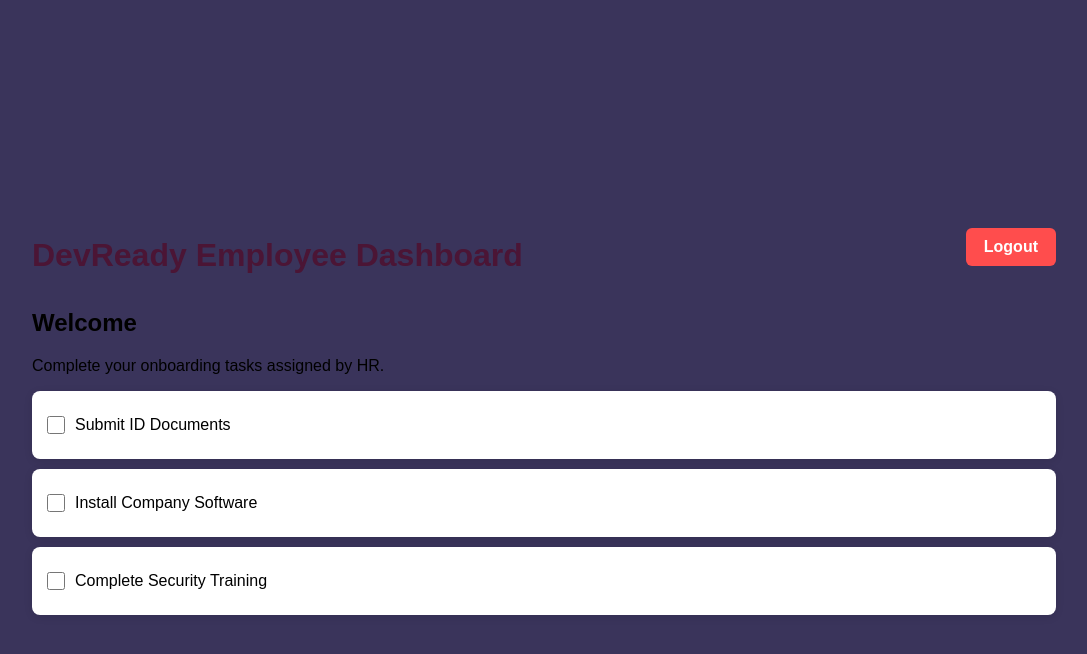
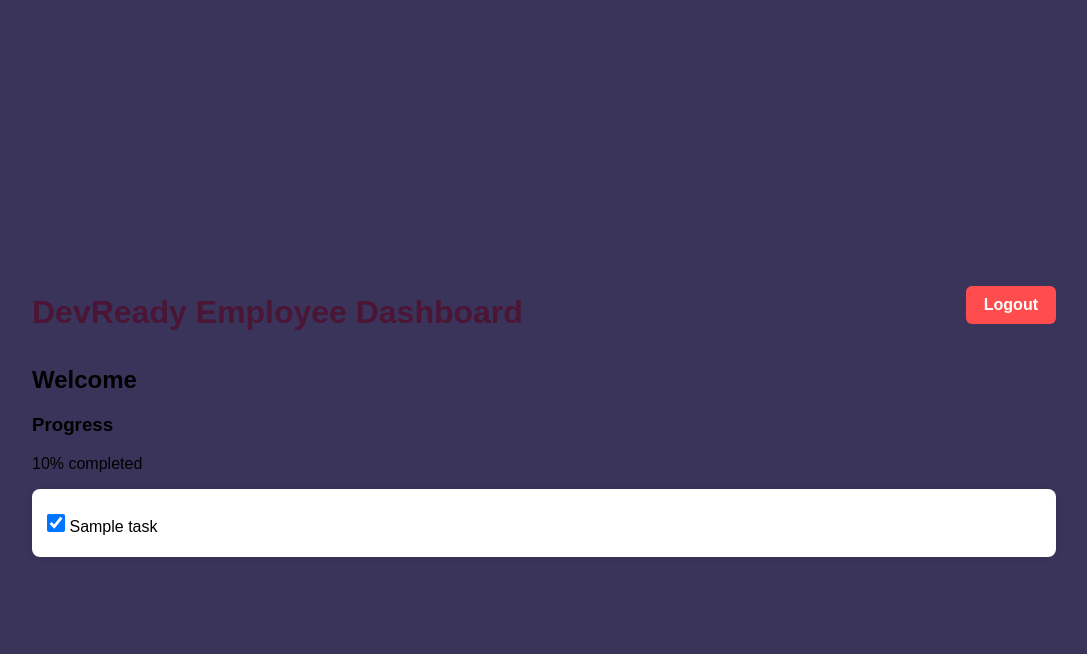
Before and after one commit to Rishita-hub-1706/DevReady, a Flask app: template templates/employee_dashboard.html in a window 1280 px wide. Shown: the top 654 px of the page, without its empty margins (96-1183 px from the left). Run offline with Flask 3, Linux system fonts and the light colour scheme; tables that the repository leaves empty hold one stand-in row (values such as "Sample post"); the template is opened without the code that fills it: values that come from a table or form of the project are taken from there, most other values are stand-ins (such as "Sample title", 1, 10 or a date in 2020).

Commit message:
Updated employee dashboard UI and added route for completed task

```diff
--- a/app.py
+++ b/app.py
@@ -63,15 +63,39 @@ def hr_dashboard():
 
 @app.route("/employee_dashboard")
 def employee_dashboard():
-    if "role" in session and session["role"] == "employee":
-        return render_template("employee_dashboard.html")
-    return redirect(url_for("login"))
+
+    tasks = Task.query.all()
+
+    completed = Task.query.filter_by(completed=True).count()
+    total = Task.query.count()
+
+    progress = 0
+
+    if total > 0:
+        progress = int((completed/total)*100)
+
+    return render_template(
+        "employee_dashboard.html",
+        tasks=tasks,
+        progress=progress
+    )
 
 @app.route("/logout")
 def logout():
     session.clear()
-    flash("You have been logged out.", "info") # 👈 Add this
+    flash("You have been logged out.", "info")
     return redirect(url_for("login"))
+
+@app.route("/complete_task/<int:task_id>", methods=["POST"])
+def complete_task(task_id):
+
+    task = Task.query.get(task_id)
+
+    task.completed = not task.completed
+
+    db.session.commit()
+
+    return redirect(url_for("employee_dashboard"))
 
 
 
--- a/templates/employee_dashboard.html
+++ b/templates/employee_dashboard.html
@@ -16,24 +16,36 @@
 
     <section class="welcome-section">
         <h2>Welcome</h2>
-        <p>Complete your onboarding tasks assigned by HR.</p>
-    </section>
+        <h3>Progress</h3>
 
-    <section class="task-list">
+        <div class="progress-bar">
+
+            <div class="progress-fill"style="width: {{progress}}%">
+        </div>
+
+        </div>
+
+        <p>{{progress}}% completed</p>
+
+        <div class="task-list">
+
+            {% for task in tasks %}
 
         <div class="task-card">
-            <input type="checkbox">
-            <label>Submit ID Documents</label>
+
+        <form method="POST" action="/complete_task/{{task.id}}">
+
+        <input type="checkbox"onchange="this.form.submit()"
+{% if task.completed %} checked {% endif %}>
+
+            <label>{{task.title}}</label>
+
+        </form>
+
         </div>
 
-        <div class="task-card">
-            <input type="checkbox">
-            <label>Install Company Software</label>
-        </div>
+            {% endfor %}
 
-        <div class="task-card">
-            <input type="checkbox">
-            <label>Complete Security Training</label>
         </div>
 
     </section>
```
